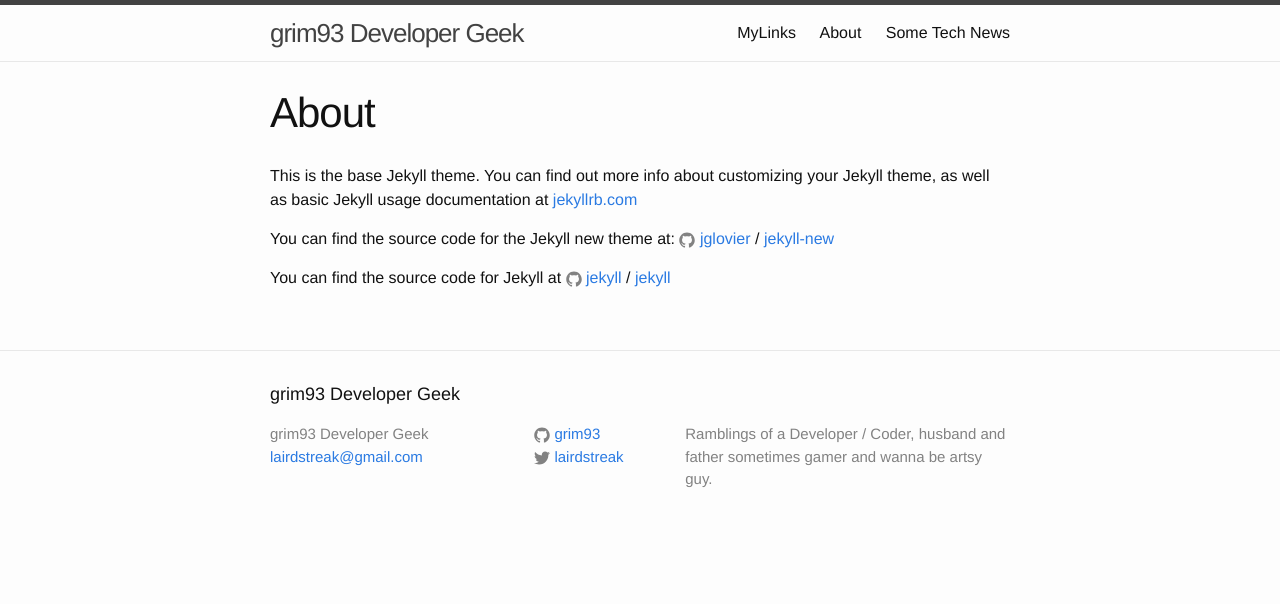
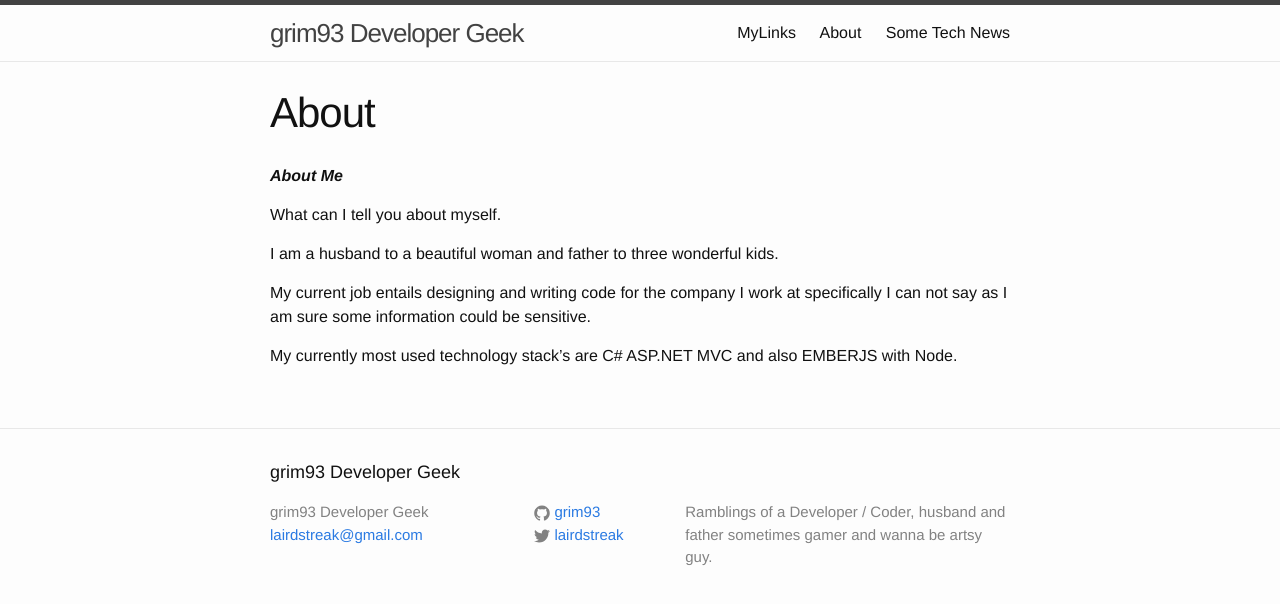
Before and after one commit to LairdStreak/LairdStreak.github.io, a Jekyll site: the page built from about.md, in a window 1280 px wide. Shown: the top 604 px of the page. Built offline with Jekyll 4.4.1, drawn with Linux system fonts in a browser that asks for light colours.

Commit message:
About Me Change and fix file.

```diff
--- a/about.md
+++ b/about.md
@@ -4,12 +4,12 @@
 layout: page
 ---
 
-This is the base Jekyll theme. You can find out more info about customizing your Jekyll theme, as well as basic Jekyll usage documentation at [jekyllrb.com](http://jekyllrb.com/)
+***About Me***
 
-You can find the source code for the Jekyll new theme at:
-{% include icon-github.html username="jglovier" %} /
-[jekyll-new](https://github.com/jglovier/jekyll-new)
+What can I tell you about myself.
 
-You can find the source code for Jekyll at
-{% include icon-github.html username="jekyll" %} /
-[jekyll](https://github.com/jekyll/jekyll)
+I am a husband to a beautiful woman and father to three wonderful kids.
+
+My current job entails designing and writing code for the company I work at specifically I can not say as I am sure some information could be sensitive.
+
+My currently most used technology stack's are C# ASP.NET MVC and also EMBERJS with Node.
```
Also changed, not shown: _posts/2017/2017-01-19-I-Love-Unit-Tests.md (+1 -6 lines).
